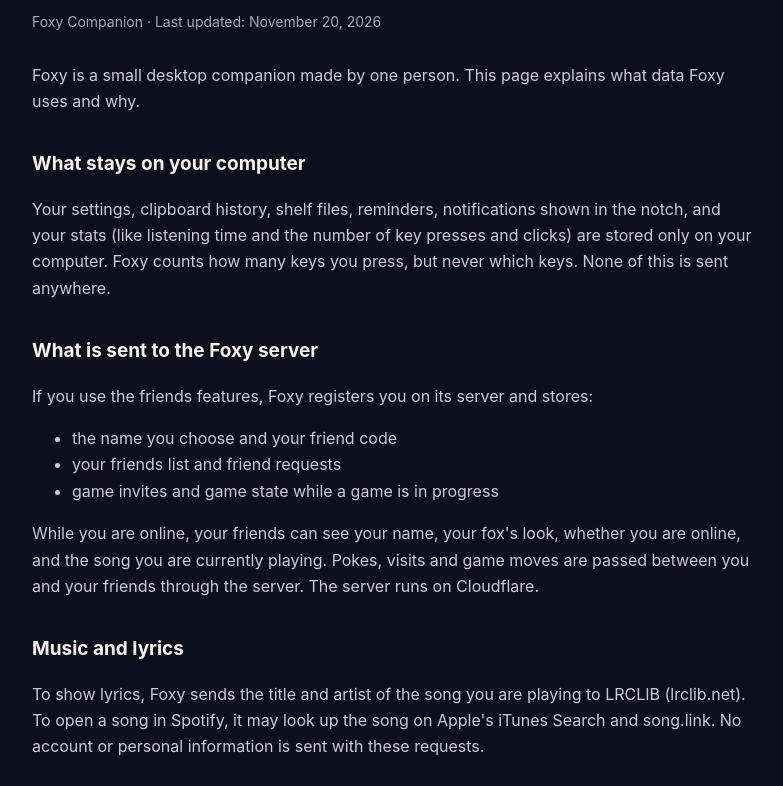
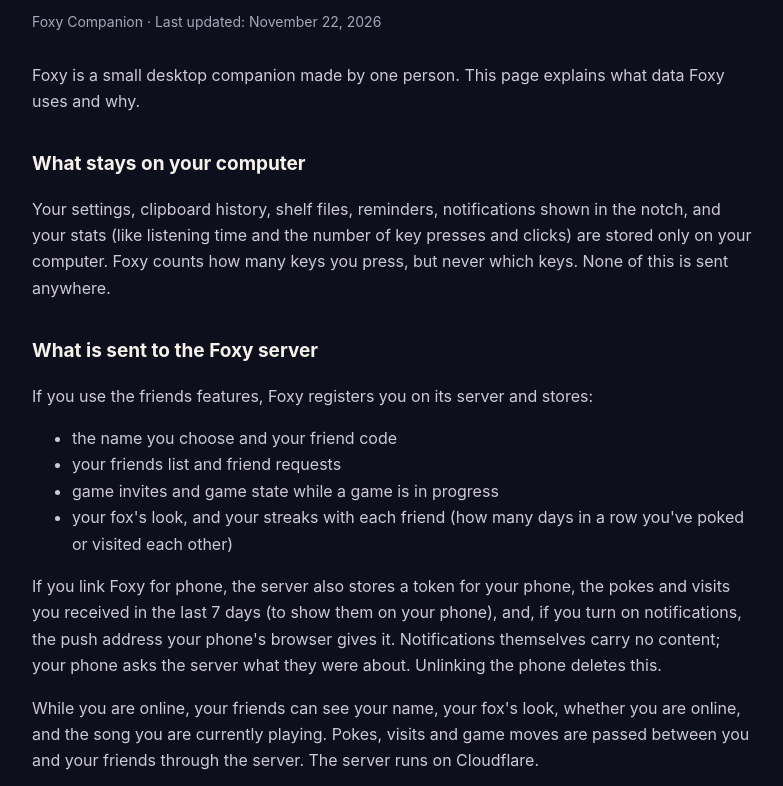
Before and after one commit to Spurciu5/foxy, a plain HTML site: page privacy.html in a window 1280 px wide. Shown: the part 166-952 px from the top of the page, without its empty margins (248-1031 px from the left). Drawn offline with Linux system fonts and the light colour scheme.

Commit message:
Update privacy.html

```diff
--- a/privacy.html
+++ b/privacy.html
@@ -20,7 +20,7 @@ p,li{color:#cfc9d6}
 <main>
 <a class="back" href="./">← Foxy</a>
 <h1>Privacy Policy</h1>
-<div class="date">Foxy Companion · Last updated: November 20, 2026</div>
+<div class="date">Foxy Companion · Last updated: November 22, 2026</div>
 
 <p>Foxy is a small desktop companion made by one person. This page explains what data Foxy uses and why.</p>
 
@@ -33,7 +33,9 @@ p,li{color:#cfc9d6}
 <li>the name you choose and your friend code</li>
 <li>your friends list and friend requests</li>
 <li>game invites and game state while a game is in progress</li>
+<li>your fox's look, and your streaks with each friend (how many days in a row you've poked or visited each other)</li>
 </ul>
+<p>If you link Foxy for phone, the server also stores a token for your phone, the pokes and visits you received in the last 7 days (to show them on your phone), and, if you turn on notifications, the push address your phone's browser gives it. Notifications themselves carry no content; your phone asks the server what they were about. Unlinking the phone deletes this.</p>
 <p>While you are online, your friends can see your name, your fox's look, whether you are online, and the song you are currently playing. Pokes, visits and game moves are passed between you and your friends through the server. The server runs on Cloudflare.</p>
 
 <h2>Music and lyrics</h2>
```
